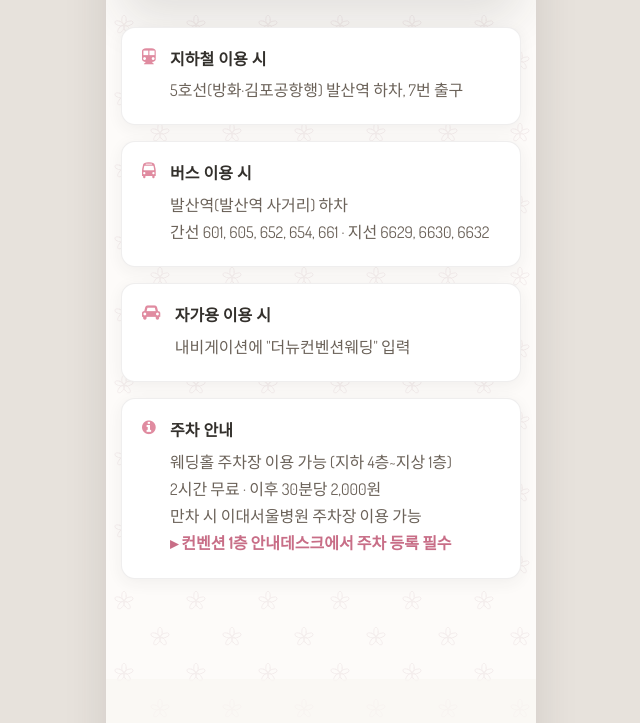
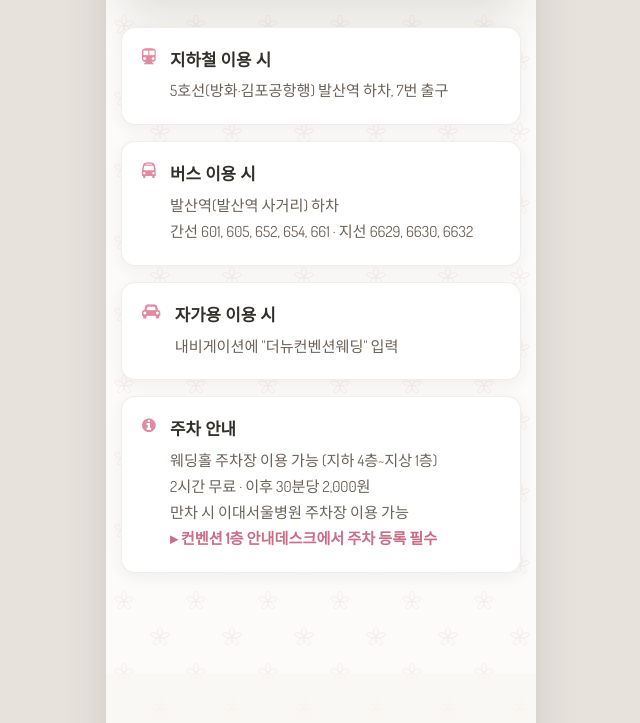
Before and after one commit to dhlvyh/dhlvyh.github.io, a website: page index.html in a window 1280 px wide. Shown: the part 6257-6980 px from the top of the page, without its empty margins (319-959 px from the left). Drawn offline with nearby package versions, Linux system fonts and the light colour scheme.

Commit message:
style: 오시는 길 폰트 톤을 레퍼런스에 맞춰 조정

```diff
--- a/styles/main.css
+++ b/styles/main.css
@@ -1439,12 +1439,14 @@ body.is-contact-sheet-open {
     margin-bottom: 0.35rem;
     color: var(--ww-ink);
     font-family: "Noto Serif KR", serif;
-    font-weight: 700;
+    font-weight: 600;
+    font-size: 1.05rem;
 }
 
 .transit-desc {
     margin: 0;
     color: var(--ww-ink-muted);
+    font-size: 0.95rem;
     line-height: 1.7;
 }
 
```
